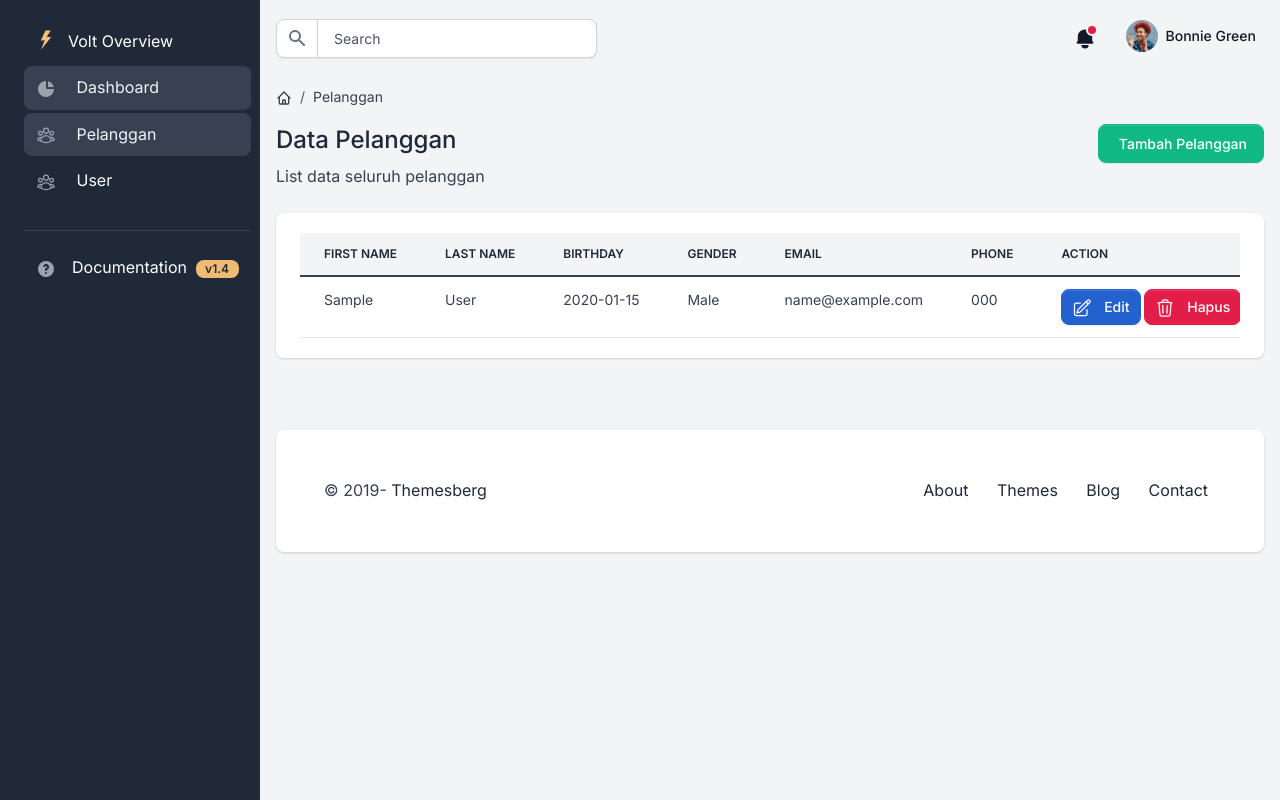
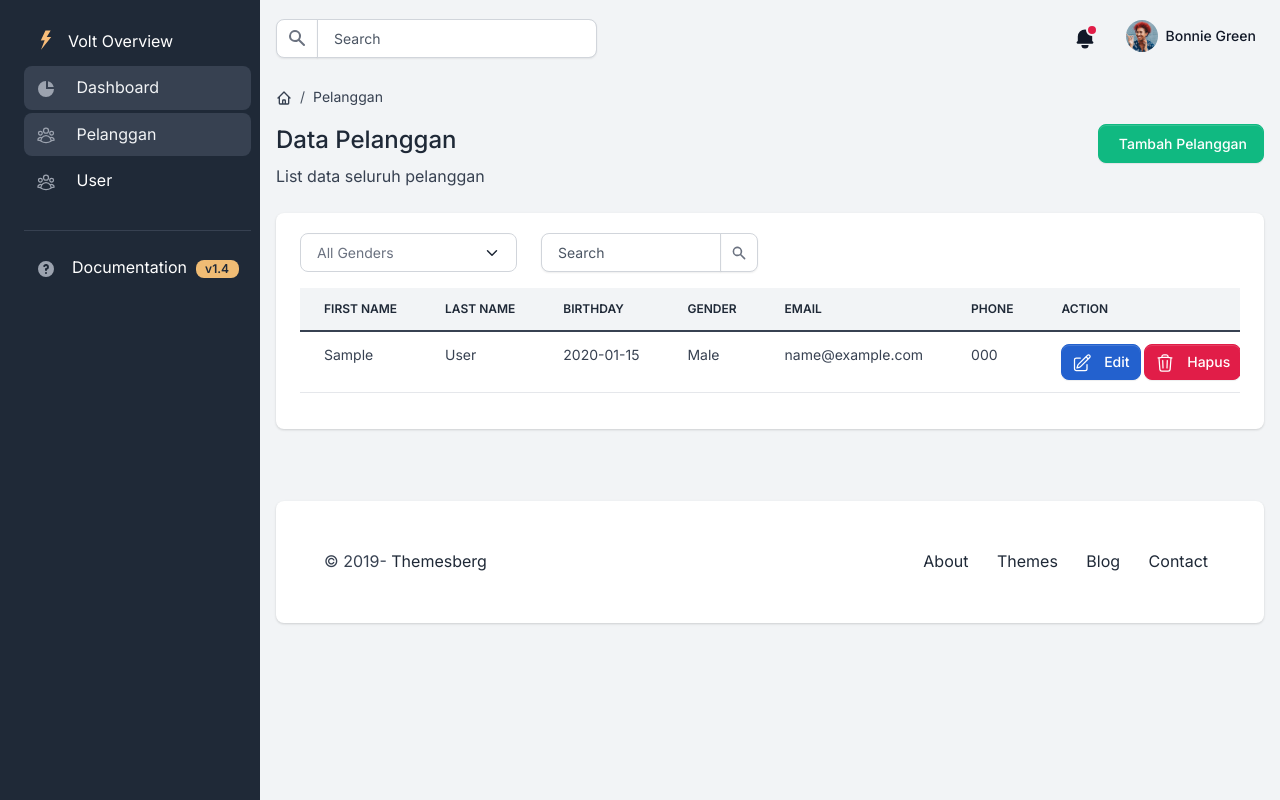
Before and after one commit to chiko25tid/laravel-13, a Laravel app: page /pelanggan in a window 1280 px wide. Run offline with Laravel 12, Linux system fonts and the light colour scheme; tables that the repository leaves empty hold one stand-in row (values such as "Sample post").

Commit message:
Pertemuan 12 fix

```diff
--- a/app/Http/Controllers/PelangganController.php
+++ b/app/Http/Controllers/PelangganController.php
@@ -7,18 +7,20 @@ use App\Models\Pelanggan;
 
 class PelangganController extends Controller
 {
-    /**
-     * Display a listing of the resource.
-     */
-    public function index()
+    public function index(Request $request)
     {
-        $data['dataPelanggan'] = Pelanggan::all();
-		return view('admin.pelanggan.index',$data);
+        $filterableColumns = ['gender'];
+
+        $searchableColumns = ['first_name', 'last_name', 'email'];
+
+        $data['dataPelanggan'] = Pelanggan::filter($request, $filterableColumns)
+            ->search($request, $searchableColumns)
+            ->paginate(10)
+            ->withQueryString();
+
+        return view('admin.pelanggan.index', $data);
     }
 
-    /**
-     * Show the form for creating a new resource.
-     */
     public function create()
     {
         return view('admin.pelanggan.create');
--- a/app/Models/Pelanggan.php
+++ b/app/Models/Pelanggan.php
@@ -3,8 +3,10 @@
 namespace App\Models;
 
 use Illuminate\Database\Eloquent\Model;
+use Illuminate\Database\Eloquent\Builder;
 
 class Pelanggan extends Model
+
 {
 
     protected $table = 'pelanggan';
@@ -17,5 +19,26 @@ class Pelanggan extends Model
         'email',
         'phone',
     ];
+    public function scopeFilter(Builder $query, $request, array $filterableColumns): Builder
+    {
+        foreach ($filterableColumns as $column) {
+            if ($request->filled($column)) {
+                $query->where($column, $request->input($column));
+            }
+        }
 
+        return $query;
+    }
+    public function scopeSearch(Builder $query, $request, array $columns): Builder
+    {
+        if ($request->filled('search')) {
+            $query->where(function ($q) use ($request, $columns) {
+                foreach ($columns as $column) {
+                    $q->orWhere($column, 'LIKE', '%' . $request->search . '%');
+                }
+            });
+        }
+
+        return $query;
+    }
 }
--- a/resources/views/admin/pelanggan/index.blade.php
+++ b/resources/views/admin/pelanggan/index.blade.php
@@ -40,6 +40,35 @@
                                     {{ session('success') }}
                                 </div>
                             @endif
+                                <form method="GET" action="{{ route('pelanggan.index') }}" class="mb-3">
+                                    <div class="row align-items-center">
+                                        <div class="col-md-3">
+                                            <select name="gender" class="form-select" onchange="this.form.submit()">
+                                                <option value="">All Genders</option>
+                                                <option value="Male" {{ request('gender')=='Male' ? 'selected' : '' }}>Male</option>
+                                                <option value="Female" {{ request('gender')=='Female' ? 'selected' : '' }}>Female</option>
+                                            </select>
+                                        </div>
+                                        <div class="col-md-3">
+                                            <div class="input-group">
+                                                <input type="text" name="search" class="form-control"
+                                                    id="exampleInputIconRight"
+                                                    value="{{ request('search') }}"
+                                                    placeholder="Search"
+                                                    aria-label="Search">
+
+                                                <button type="submit" class="input-group-text" id="basic-addon2">
+                                                    <svg class="icon icon-xxs" fill="currentColor" viewBox="0 0 20 20"
+                                                        xmlns="http://www.w3.org/2000/svg">
+                                                        <path fill-rule="evenodd"
+                                                            d="M8 4a4 4 0 100 8 4 4 0 000-8zM2 8a6 6 0 1110.89 3.476l4.817 4.817a1 1 0 01-1.414 1.414l-4.816-4.816A6 6 0 012 8z"
+                                                            clip-rule="evenodd"></path>
+                                                    </svg>
+                                                </button>
+                                            </div>
+                                        </div>
+                                    </div>
+                                </form>
                             <table id="table-pelanggan" class="table table-centered table-nowrap mb-0 rounded">
                                 <thead class="thead-light">
                                     <tr>
@@ -94,6 +123,9 @@
                                     @endforeach
                                 </tbody>
                             </table>
+                            <div class="mt-3">
+                                {{ $dataPelanggan->links('pagination::bootstrap-5') }}
+                            </div>
                         </div>
                     </div>
                 </div>
```
